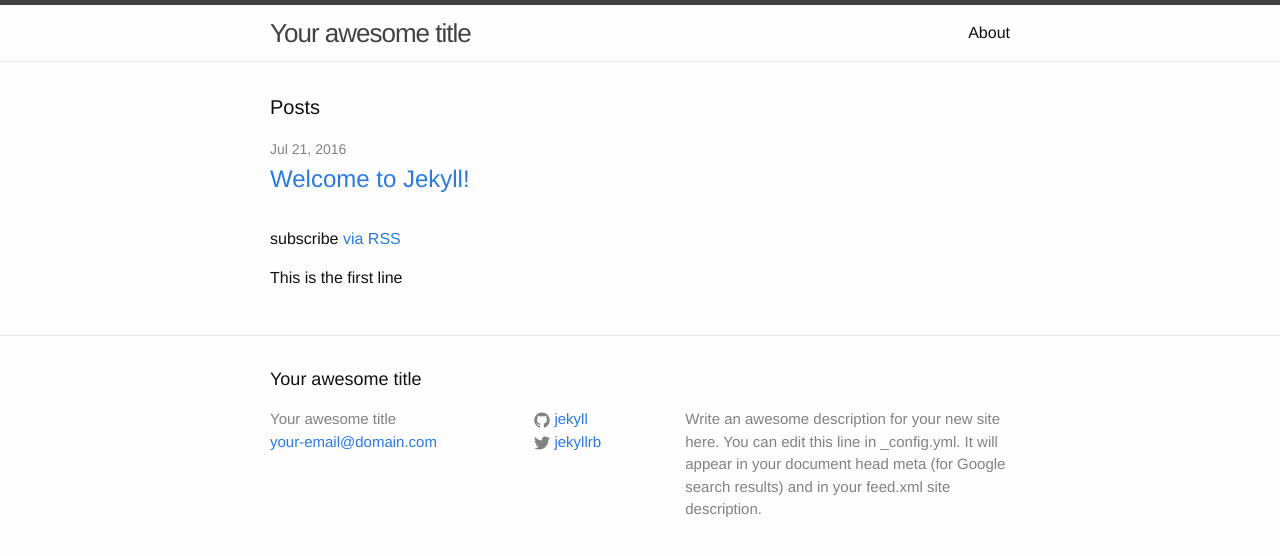
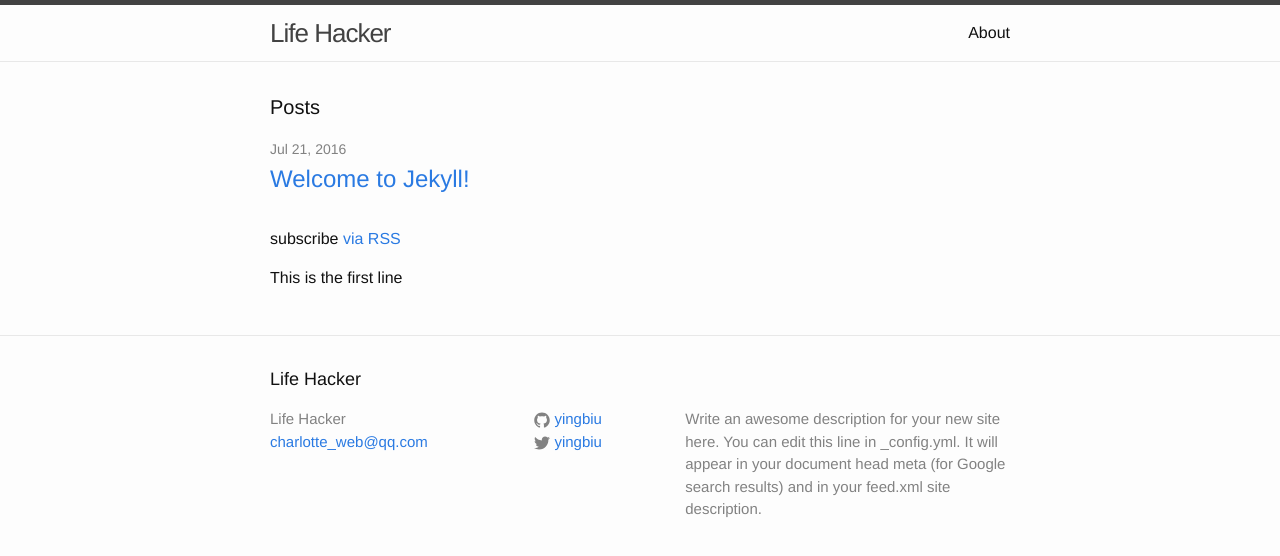
Before and after one commit to yingbiu/jekyll, a Jekyll site: the page built from index.html, in a window 1280 px wide. Shown: the top 556 px of the page. Built offline with Jekyll 4.4.1, drawn with Linux system fonts in a browser that asks for light colours.

Commit message:
config.yml setup

```diff
--- a/_config.yml
+++ b/_config.yml
@@ -6,16 +6,16 @@
 # 'jekyll serve'. If you change this file, please restart the server process.
 
 # Site settings
-title: Your awesome title
-email: your-email@domain.com
+title: Life Hacker
+email: charlotte_web@qq.com
 description: > # this means to ignore newlines until "baseurl:"
   Write an awesome description for your new site here. You can edit this
   line in _config.yml. It will appear in your document head meta (for
   Google search results) and in your feed.xml site description.
-baseurl: "" # the subpath of your site, e.g. /blog
-url: "http://yourdomain.com" # the base hostname & protocol for your site
-twitter_username: jekyllrb
-github_username:  jekyll
+baseurl: "/blog" # the subpath of your site, e.g. /blog
+url: "http://yingbiu.com" # the base hostname & protocol for your site
+twitter_username: yingbiu
+github_username:  yingbiu
 
 # Build settings
 markdown: kramdown
```
